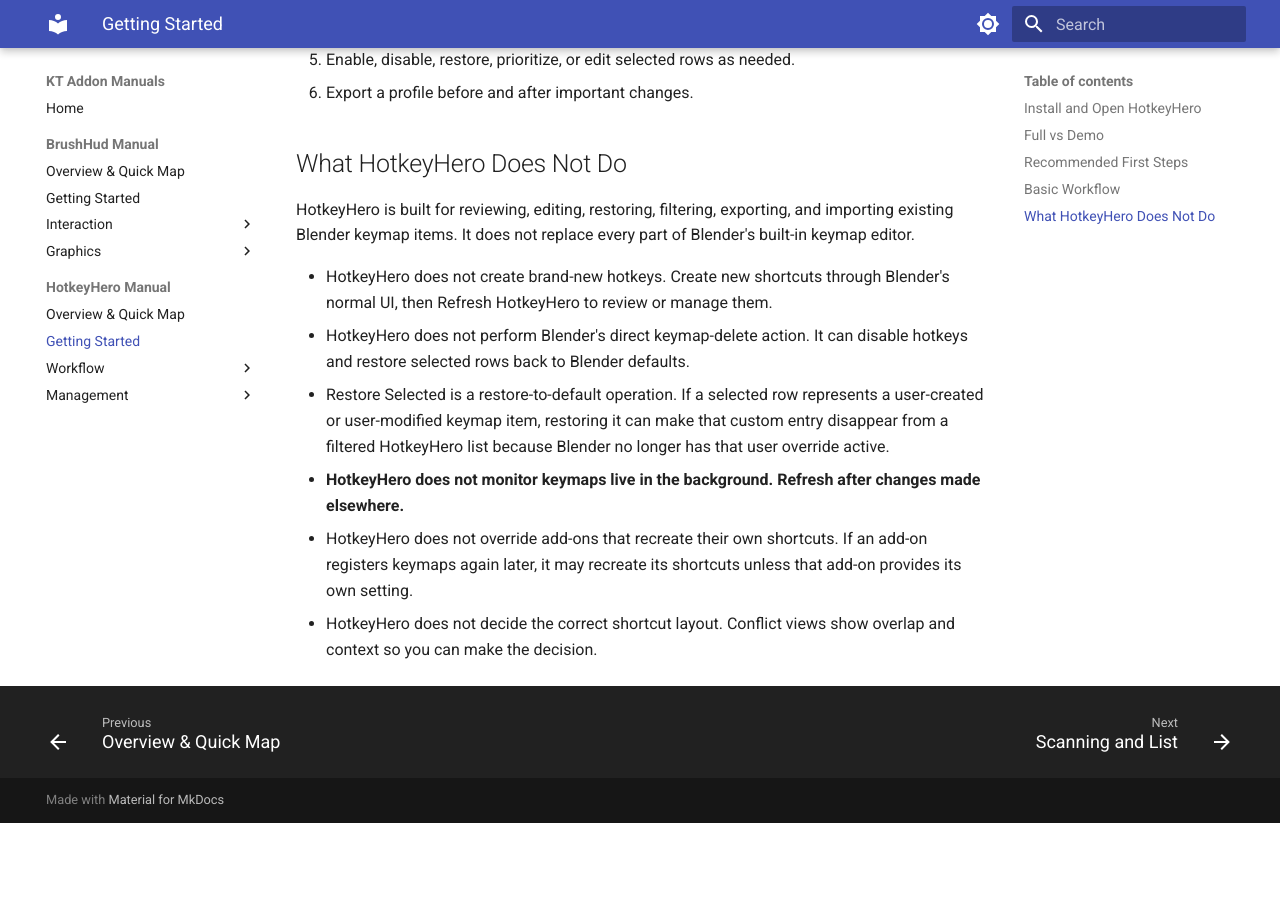
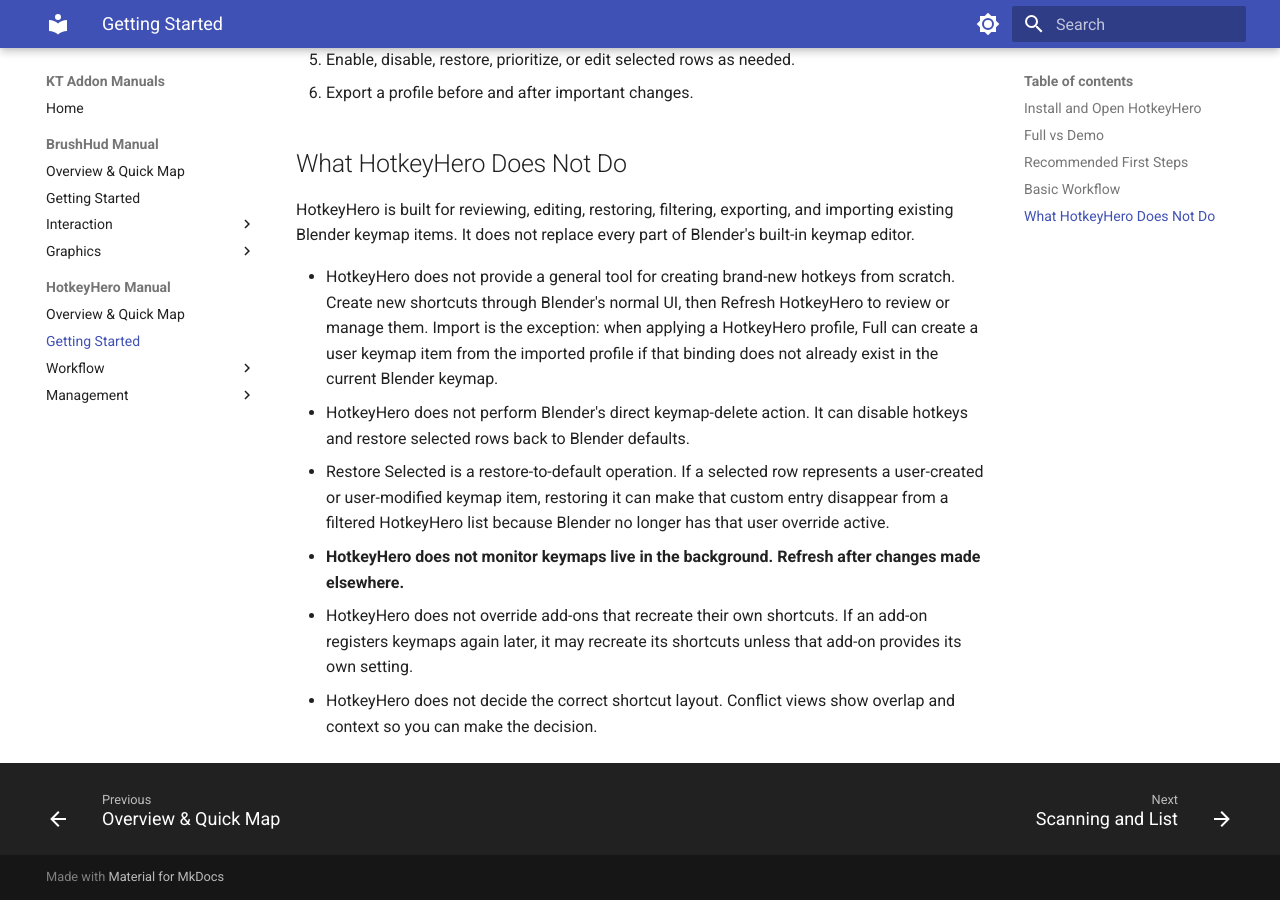
Before and after one commit to KromaToki/Addon_Docs, an MkDocs documentation site: the page built from docs/hotkeyhero/getting-started.md, in a window 1280 px wide and 900 px high, scrolled down 1232 px. Built offline with MkDocs 1.6.1 and Material for MkDocs 9.7.7, drawn with Linux system fonts in a browser that asks for light colours; before the commit the page ends 2055 px from its top, so only the background shows below that.

Commit message:
docs(hotkeyhero): clarify import-created keymap items
Document the import exception to HotkeyHero's no-from-scratch hotkey creation rule, and refine import preview tooltip copy to explain what Import Selected will apply, skip, or create.

```diff
--- a/docs/hotkeyhero/getting-started.md
+++ b/docs/hotkeyhero/getting-started.md
@@ -42,7 +42,7 @@
 
 HotkeyHero is built for reviewing, editing, restoring, filtering, exporting, and importing existing Blender keymap items. It does not replace every part of Blender's built-in keymap editor.
 
-- HotkeyHero does not create brand-new hotkeys. Create new shortcuts through Blender's normal UI, then Refresh HotkeyHero to review or manage them.
+- HotkeyHero does not provide a general tool for creating brand-new hotkeys from scratch. Create new shortcuts through Blender's normal UI, then Refresh HotkeyHero to review or manage them. Import is the exception: when applying a HotkeyHero profile, Full can create a user keymap item from the imported profile if that binding does not already exist in the current Blender keymap.
 - HotkeyHero does not perform Blender's direct keymap-delete action. It can disable hotkeys and restore selected rows back to Blender defaults.
 - Restore Selected is a restore-to-default operation. If a selected row represents a user-created or user-modified keymap item, restoring it can make that custom entry disappear from a filtered HotkeyHero list because Blender no longer has that user override active.
 - **HotkeyHero does not monitor keymaps live in the background. Refresh after changes made elsewhere.**
```
